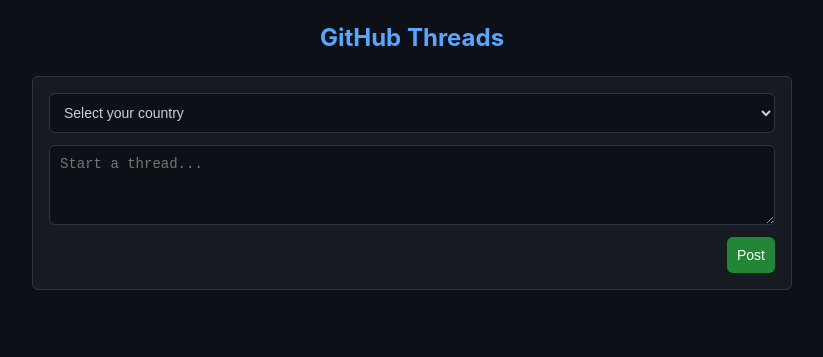
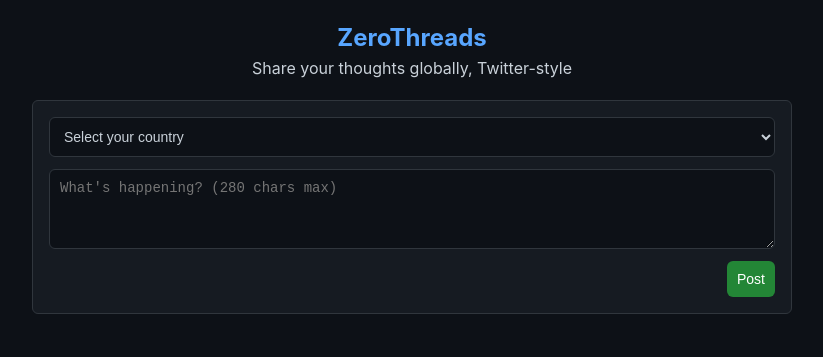
Before and after one commit to ImmortalHydro/Telegraph, a plain HTML site: page index.html in a window 1280 px wide. Shown: the whole page, without its empty margins (228-1051 px from the left). Drawn offline with Linux system fonts and the light colour scheme.

Commit message:
Update index.html

```diff
--- a/index.html
+++ b/index.html
@@ -3,26 +3,26 @@
 <head>
     <meta charset="UTF-8">
     <meta name="viewport" content="width=device-width, initial-scale=1.0">
-    <title>GitHub Twitter Threads</title>
+    <title>ZeroThreads</title>
     <link rel="stylesheet" href="index.css">
 </head>
 <body>
     <div class="app-container">
         <header>
-            <h1>GitHub Threads</h1>
+            <h1>ZeroThreads</h1>
+            <p>Share your thoughts globally, Twitter-style</p>
         </header>
         <div class="post-form">
             <form id="threadForm">
                 <select id="countrySelect" required>
                     <option value="" disabled selected>Select your country</option>
+                    <option value="Pakistan">Pakistan</option>
                     <option value="USA">USA</option>
                     <option value="India">India</option>
                     <option value="Brazil">Brazil</option>
                     <option value="Japan">Japan</option>
-                    <option value="Nigeria">Nigeria</option>
-                    <!-- Add more countries as needed -->
                 </select>
-                <textarea id="threadInput" placeholder="Start a thread..." maxlength="280" required></textarea>
+                <textarea id="threadInput" placeholder="What's happening? (280 chars max)" maxlength="280" required></textarea>
                 <button type="submit">Post</button>
             </form>
         </div>
```
